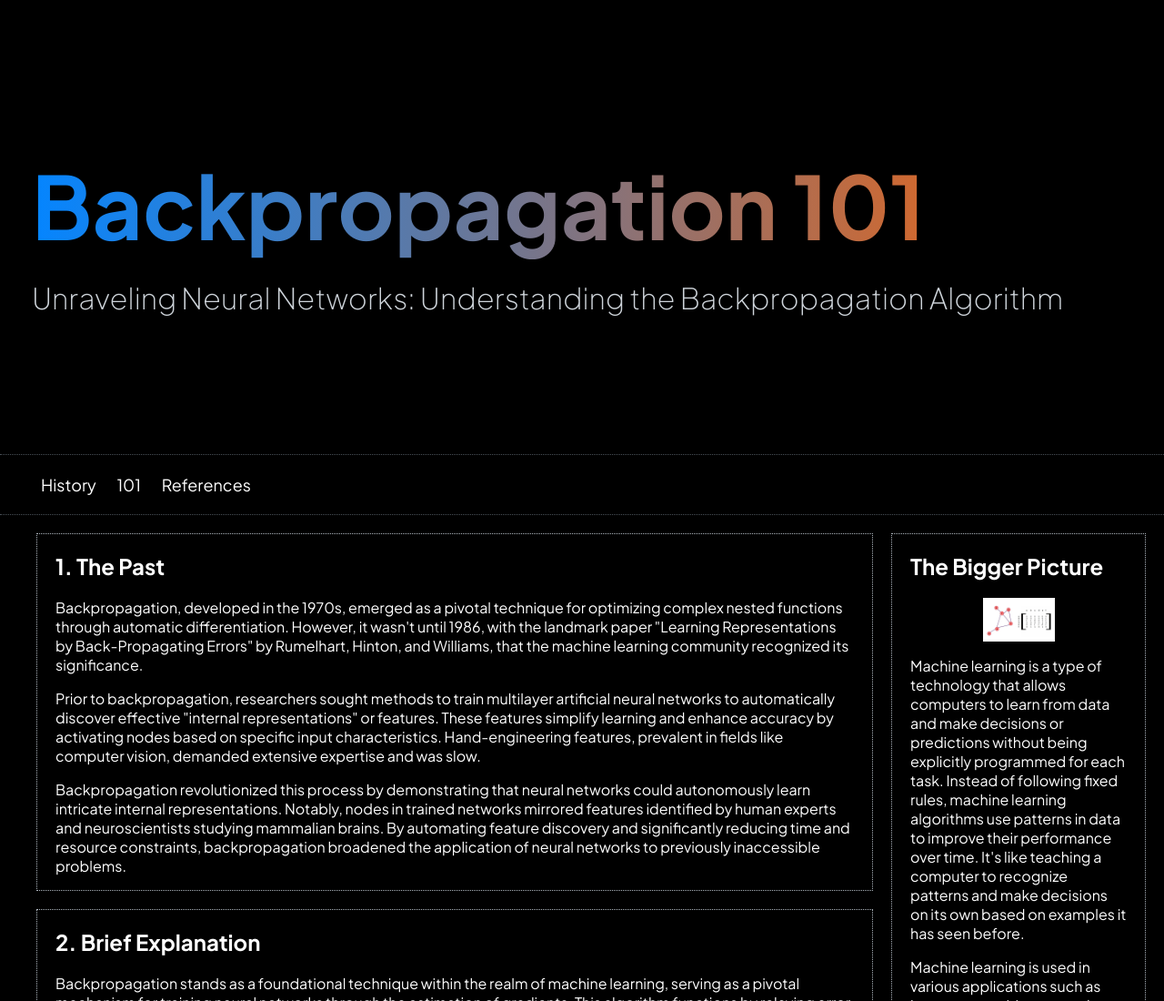
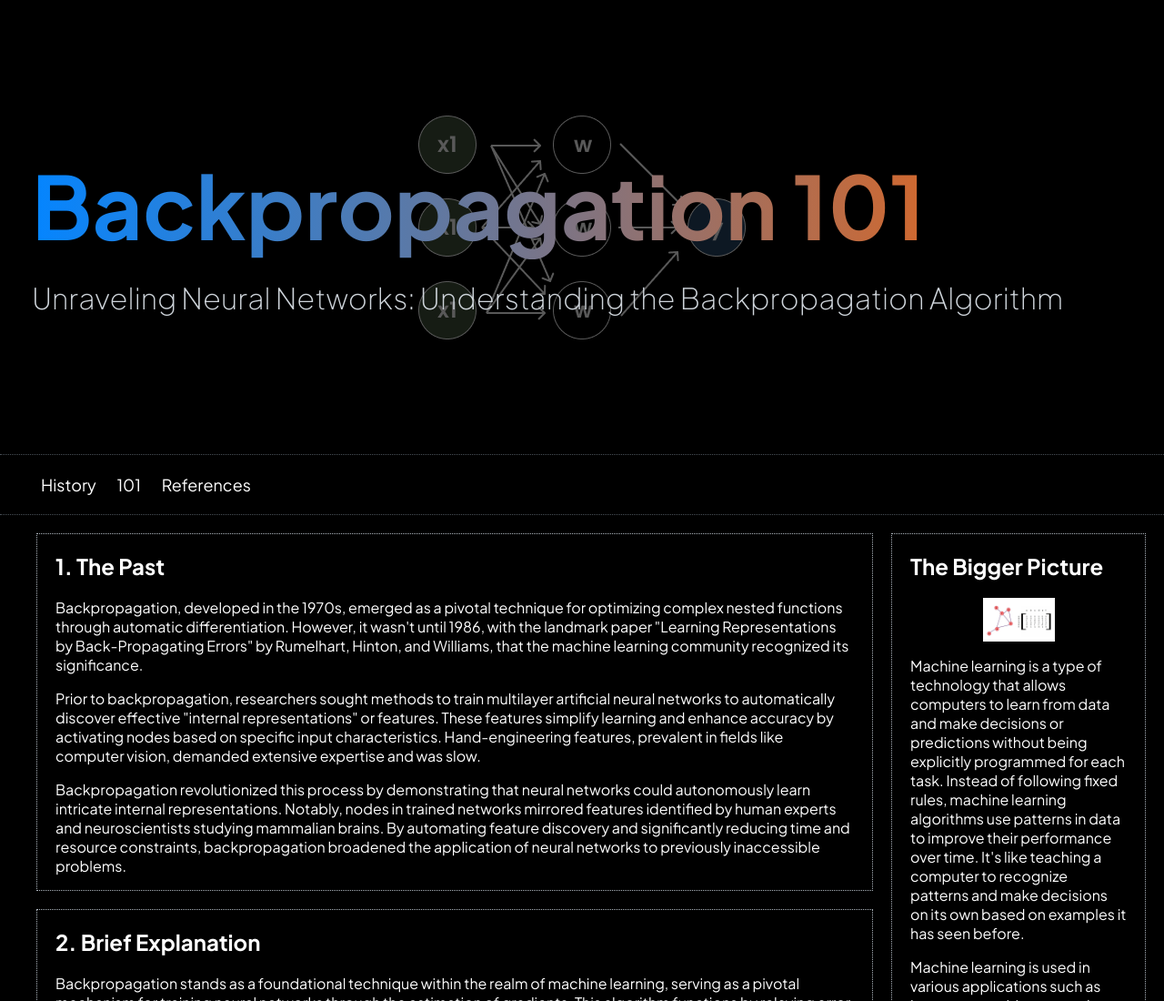
Before and after one commit to albarpambagio/backpropagation101, a plain HTML site: page index.html in a window 1280 px wide. Shown: the top 1100 px of the page at 91% size. Drawn offline with Linux system fonts and the light colour scheme; the site is published under a folder, as on GitHub Pages, so addresses that start at the root find nothing.

Commit message:
fixing background image for github pages

```diff
--- a/assets/styles.css
+++ b/assets/styles.css
@@ -86,7 +86,7 @@ a:hover{
 
 
 .jumbotron {
-  background-image: url(/assets/image/jmb-bg-two.png);
+  background-image: url(../assets/image/jmb-bg-two.png);
   background-repeat: no-repeat;
   background-position: center center;
   font-size: 48px;
```
